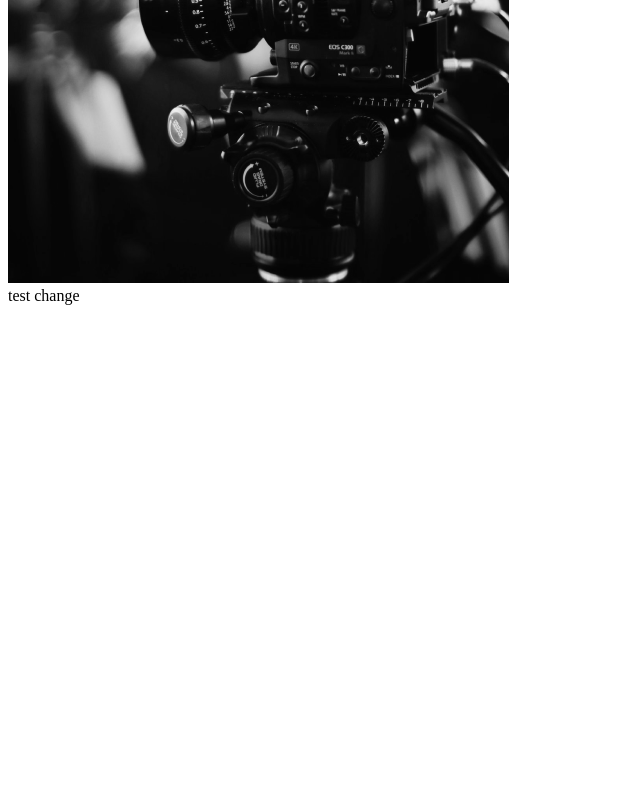
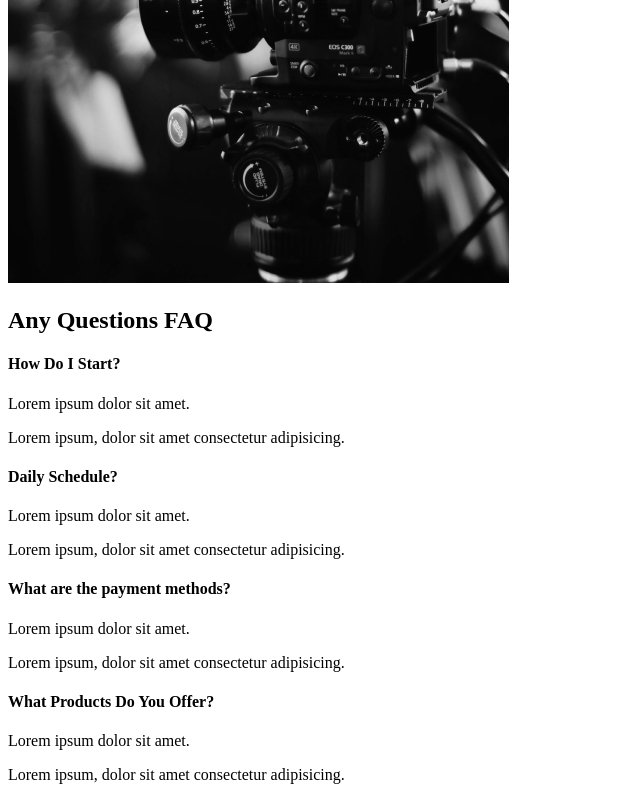
Before and after one commit to ErwinWoz/potrfolio-site, a React (Create React App) app: page / in a window 1280 px wide. Shown: the part 2099-2899 px from the top of the page, without its empty margins (0-640 px from the left). Before the commit the page ends 2412 px from the top, so only its background shows below. Built offline with nearby package versions, Linux system fonts and the light colour scheme.

Commit message:
Faq section

```diff
--- a/src/App.js
+++ b/src/App.js
@@ -7,7 +7,6 @@
     return (
         <div className="App">
             <AboutUs />
-            <div>test change</div>
         </div>
     );
 }
--- /dev/null
+++ b/src/components/FaqSection.js
@@ -0,0 +1,41 @@
+import React from 'react';
+
+const FaqSection = () => {
+    return (
+        <div className="faq">
+            <h2>
+                Any Questions <span>FAQ</span>
+            </h2>
+            <div className="question">
+                <h4>How Do I Start?</h4>
+                <div className="answer">
+                    <p>Lorem ipsum dolor sit amet.</p>
+                    <p>Lorem ipsum, dolor sit amet consectetur adipisicing.</p>
+                </div>
+            </div>
+            <div className="question">
+                <h4>Daily Schedule?</h4>
+                <div className="answer">
+                    <p>Lorem ipsum dolor sit amet.</p>
+                    <p>Lorem ipsum, dolor sit amet consectetur adipisicing.</p>
+                </div>
+            </div>
+            <div className="question">
+                <h4>What are the payment methods?</h4>
+                <div className="answer">
+                    <p>Lorem ipsum dolor sit amet.</p>
+                    <p>Lorem ipsum, dolor sit amet consectetur adipisicing.</p>
+                </div>
+            </div>
+            <div className="question">
+                <h4>What Products Do You Offer?</h4>
+                <div className="answer">
+                    <p>Lorem ipsum dolor sit amet.</p>
+                    <p>Lorem ipsum, dolor sit amet consectetur adipisicing.</p>
+                </div>
+            </div>
+        </div>
+    );
+}
+
+export default FaqSection;
--- a/src/pages/AboutUs.js
+++ b/src/pages/AboutUs.js
@@ -2,12 +2,14 @@
 //Import page component
 import AboutSection from '../components/AboutSection';
 import ServicesSection from '../components/ServicesSection';
+import FaqSection from '../components/FaqSection';
 
 const AboutUs = () => {
     return (
         <>
             <AboutSection />
             <ServicesSection />
+            <FaqSection />
         </>
      );
 }
```
Also changed, not shown: 1 other file (tests, documents, lock files or other folders).
